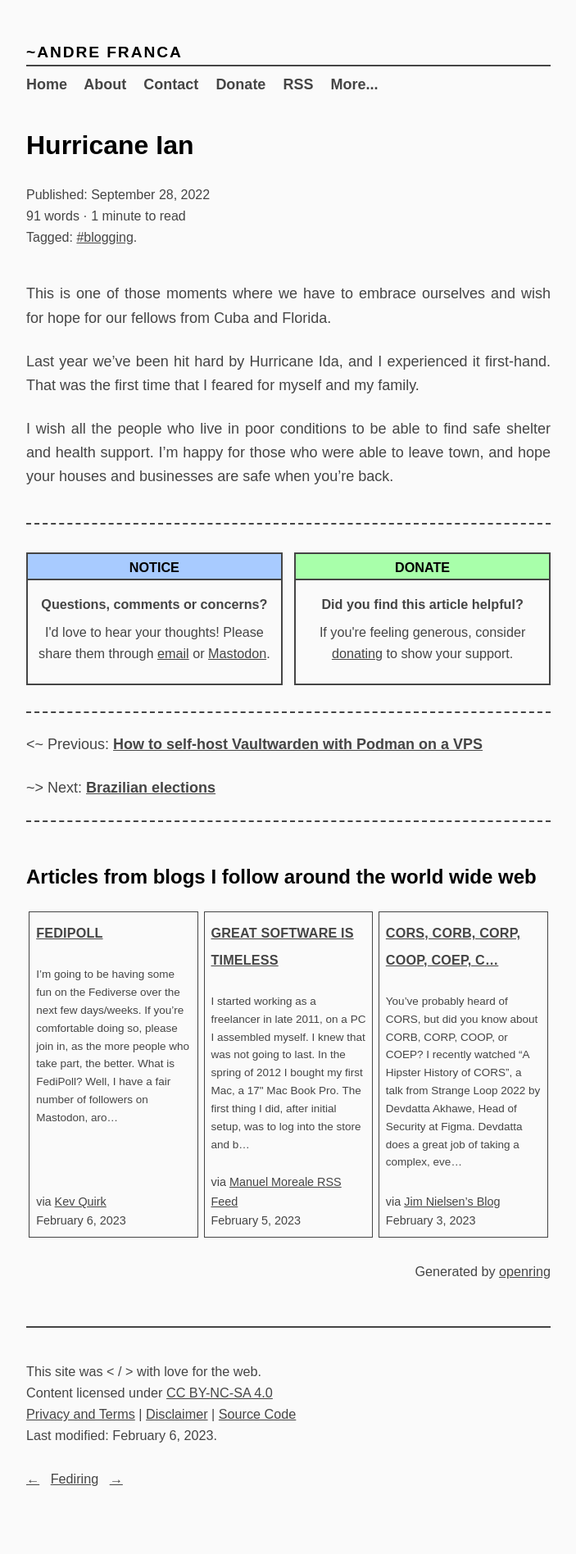
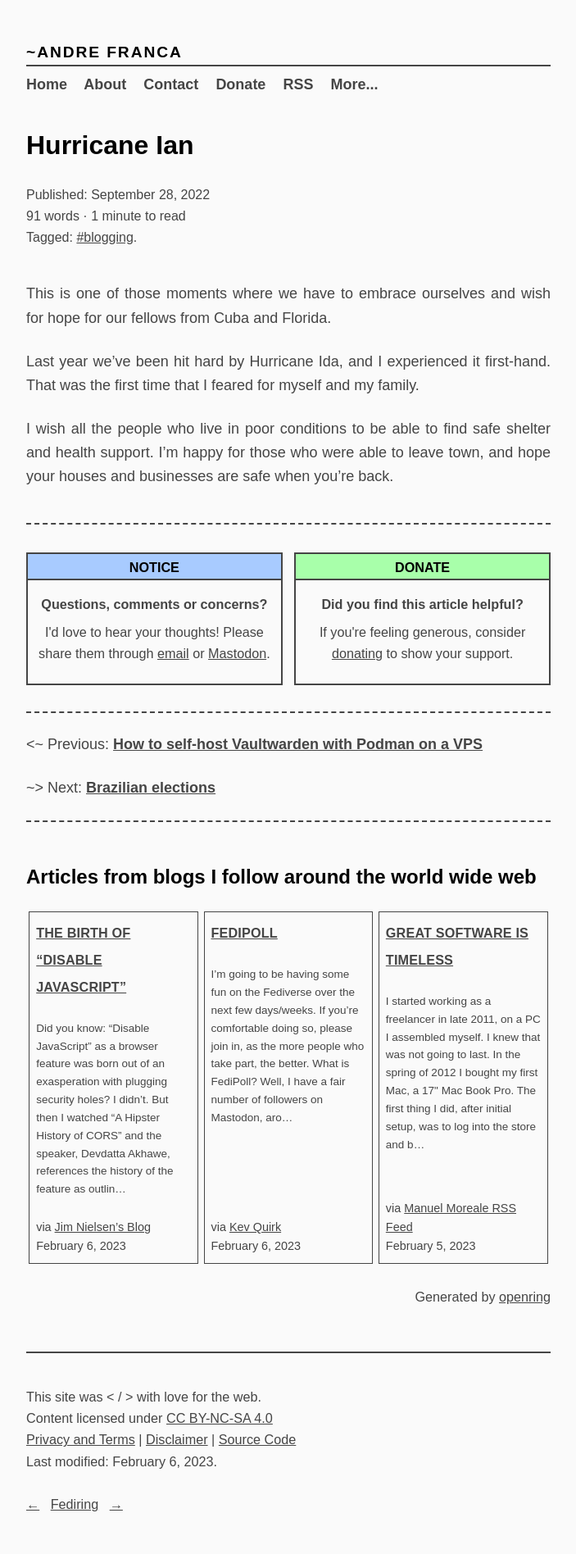
Before and after one commit to a-franca/abf.li, a Jekyll site: the page built from _posts/2022/2022-09-28-hurricane-ian.md, in a window 1280 px wide. Shown: the whole page at 82% size, without its empty margins (288-991 px from the left). Built offline with Jekyll 4.4.1, drawn with Linux system fonts in a browser that asks for light colours; before the commit the page ends 1865 px from its top, so only the background shows below that.

Commit message:
fetch new content

```diff
--- a/_includes/openring-out.html
+++ b/_includes/openring-out.html
@@ -2,6 +2,18 @@
 <section class="webring">
   <h2 class="description">Articles from blogs I follow around the world wide web</h2>
   <section class="articles">
+
+    <div class="article">
+      <h4 class="title">
+        <a href="https://blog.jim-nielsen.com/2023/the-birth-of-disable-javascript/" rel="noopener noreferrer nofollow" target="_blank">The Birth of “Disable JavaScript”</a>
+      </h4>
+      <p class="summary">Did you know: “Disable JavaScript” as a browser feature was born out of an exasperation with plugging security holes?
+I didn’t. But then I watched “A Hipster History of CORS” and the speaker, Devdatta Akhawe, references the history of the feature as outlin…</p>
+      <small class="source">
+        via <a href="https://blog.jim-nielsen.com" rel="noopener noreferrer nofollow" target="_blank">Jim Nielsen’s Blog</a>
+      </small>
+      <small class="date">February 6, 2023</small>
+    </div>
 
     <div class="article">
       <h4 class="title">
@@ -30,18 +42,6 @@ Well, I have a fair number of followers on Mastodon, aro…</p>
       <small class="date">February 5, 2023</small>
     </div>
 
-    <div class="article">
-      <h4 class="title">
-        <a href="https://blog.jim-nielsen.com/2023/hipster-history-of-cors/" rel="noopener noreferrer nofollow" target="_blank">CORS, CORB, CORP, COOP, COEP, C…</a>
-      </h4>
-      <p class="summary">You’ve probably heard of CORS, but did you know about CORB, CORP, COOP, or COEP?
-I recently watched “A Hipster History of CORS”, a talk from Strange Loop 2022 by Devdatta Akhawe, Head of Security at Figma. Devdatta does a great job of taking a complex, eve…</p>
-      <small class="source">
-        via <a href="https://blog.jim-nielsen.com" rel="noopener noreferrer nofollow" target="_blank">Jim Nielsen’s Blog</a>
-      </small>
-      <small class="date">February 3, 2023</small>
-    </div>
-
   </section>
   <p class="attribution">
     Generated by
```
